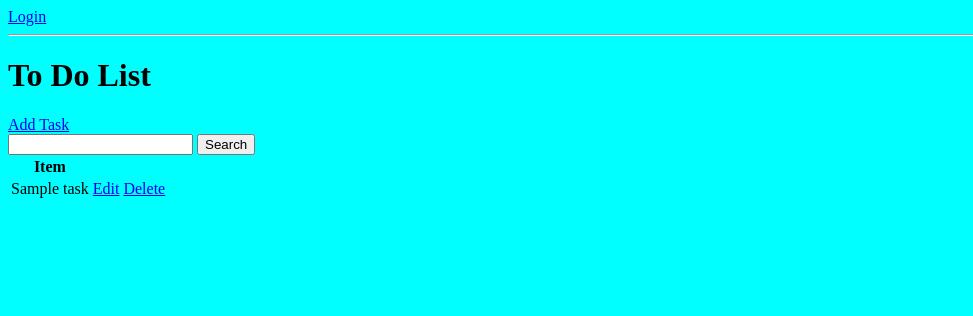
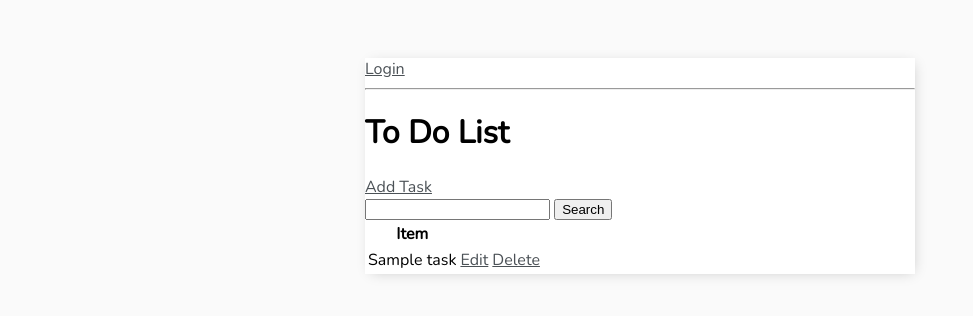
Before and after one commit to dmitry-zharinov/todo_list, a Django app: template base/templates/base/task_list.html in a window 1280 px wide. Shown: the top 316 px of the page, without its empty margins (0-973 px from the left). Run offline with Django 3.2, Linux system fonts and the light colour scheme; the template is opened without the code that fills it: most values are stand-ins (such as "Sample title", 1, 10 or a date in 2020).

Commit message:
Add styles

```diff
--- a/base/templates/base/main.html
+++ b/base/templates/base/main.html
@@ -7,9 +7,39 @@
         <meta name="description" content="">
         <meta name="viewport" content="width=device-width, initial-scale=1">
 
+        <link rel="preconnect" href="https://fonts.googleapis.com">
+        <link rel="preconnect" href="https://fonts.gstatic.com" crossorigin>
+        <link href="https://fonts.googleapis.com/css2?family=Nunito:wght@200&display=swap" rel="stylesheet">
+
         <style>
             body{
-                background-color: aqua;
+                background-color: #fafafa;
+                font-family: 'Nunito', sans-serif;
+                padding-top: 50px;
+            }
+
+            h1,
+            h2,
+            h3,
+            h4,
+            h5,
+            h6,
+            {
+                font-family: 'Raleway', sans-serif;
+            }
+
+            a,
+            p {
+                color: #4b5156;
+            }
+
+
+            .container{
+                max-width: 550px;
+                margin: auto;
+                background-color: #fff;
+                -webkit-box-shadow: 2px 2px 13px -4px rgba(0, 0, 0, 0.21);
+                box-shadow: 2px 2px 13px -4px rgba(0, 0, 0, 0.21);
             }
         </style>
     </head>
```
